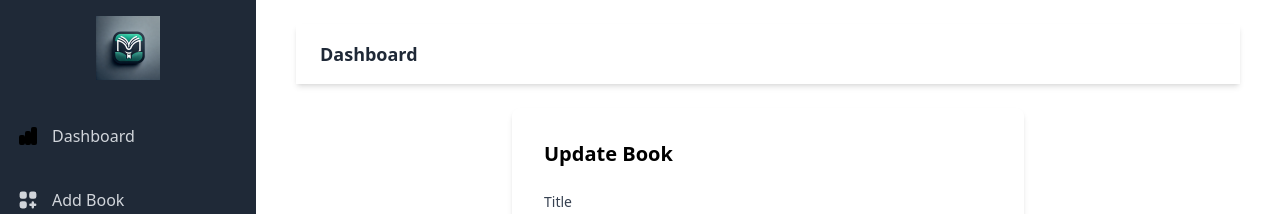
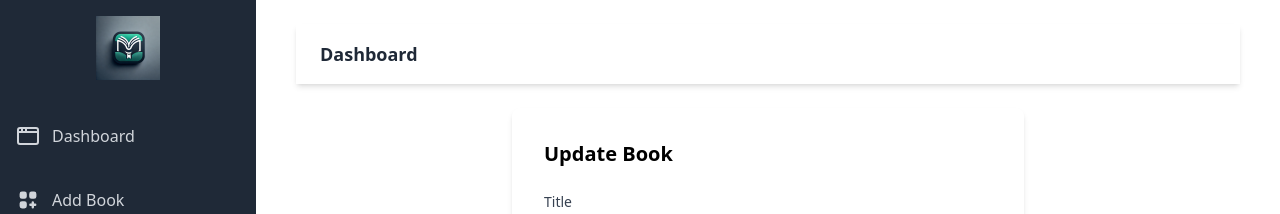
Before and after one commit to fairuuz16/go-final-project, a Next.js app in the folder frontend/: page /dashboard/manage-books/edit/1 in a window 1280 px wide. Shown: the top 214 px of the page. Built offline with nearby package versions, Linux system fonts and the light colour scheme; no server answers; sample sign-in values are in the browser's storage.

Commit message:
fix: change PATCH to PUT for book update API

```diff
--- a/frontend/app/(app)/books/page.tsx
+++ b/frontend/app/(app)/books/page.tsx
@@ -9,7 +9,7 @@ interface Props {
 }
 
 const Page: React.FC<Props> = () => {
-    return <BookList/>
+    return <BookList canEdit={false}/>
 };
 
 export default Page;
--- a/frontend/app/(dashboard)/layout.tsx
+++ b/frontend/app/(dashboard)/layout.tsx
@@ -13,6 +13,7 @@ import { HiViewGridAdd } from "react-icons/hi";
 import { MdOutlineManageHistory } from "react-icons/md";
 import LogoutButton from "@/app/components/admin/LogoutButton";
 import Preloader from "@/app/components/Preloader";
+import { LuAppWindow } from "react-icons/lu";
 
 interface Props {
     children: React.ReactNode;
@@ -38,9 +39,7 @@ const DashboardLayout: React.FC<Props> = async ({ children }) => {
                                     </div>
                                     <nav className="flex flex-col space-y-4">
                                         <Link href="/dashboard" className="flex items-center justify-start py-3 text-gray-300 hover:bg-gray-700 rounded-lg">
-                                            <svg aria-hidden="true" className="h-6 w-6 mr-3">
-                                                <path strokeLinecap="round" strokeLinejoin="round" strokeWidth="2" d="M9 19v-6a2 2 0 00-2-2H5a2 2 0 00-2 2v6a2 2 0 002 2h2a2 2 0 002-2zm0 0V9a2 2 0 012-2h2a2 2 0 012 2v10m-6 0a2 2 0 002 2h2a2 2 0 002-2m0 0V5a2 2 0 012-2h2a2 2 0 012 2v14a2 2 0 01-2 2h-2a2 2 0 01-2-2z" />
-                                            </svg>
+                                            <LuAppWindow className="h-6 w-6 mr-3" />
                                             Dashboard
                                         </Link>
                                         <Link href="/dashboard/add-new-book" className="flex items-center justify-start py-3 text-gray-300 hover:bg-gray-700 rounded-lg">
--- a/frontend/app/components/admin/edit-book-form.tsx
+++ b/frontend/app/components/admin/edit-book-form.tsx
@@ -63,7 +63,7 @@ const EditBookForm = () => {
         }
 
         try {
-            await axios.patch(`${process.env.BACKEND_BASE_URL}/api/books/${book.id}`, formData, {
+            await axios.put(`${process.env.BACKEND_BASE_URL}/api/books/${book.id}`, formData, {
                 headers: {
                     'Content-Type': 'multipart/form-data',
                 },
```
Also changed, not shown: 1 other file (tests, documents, lock files or other folders).
